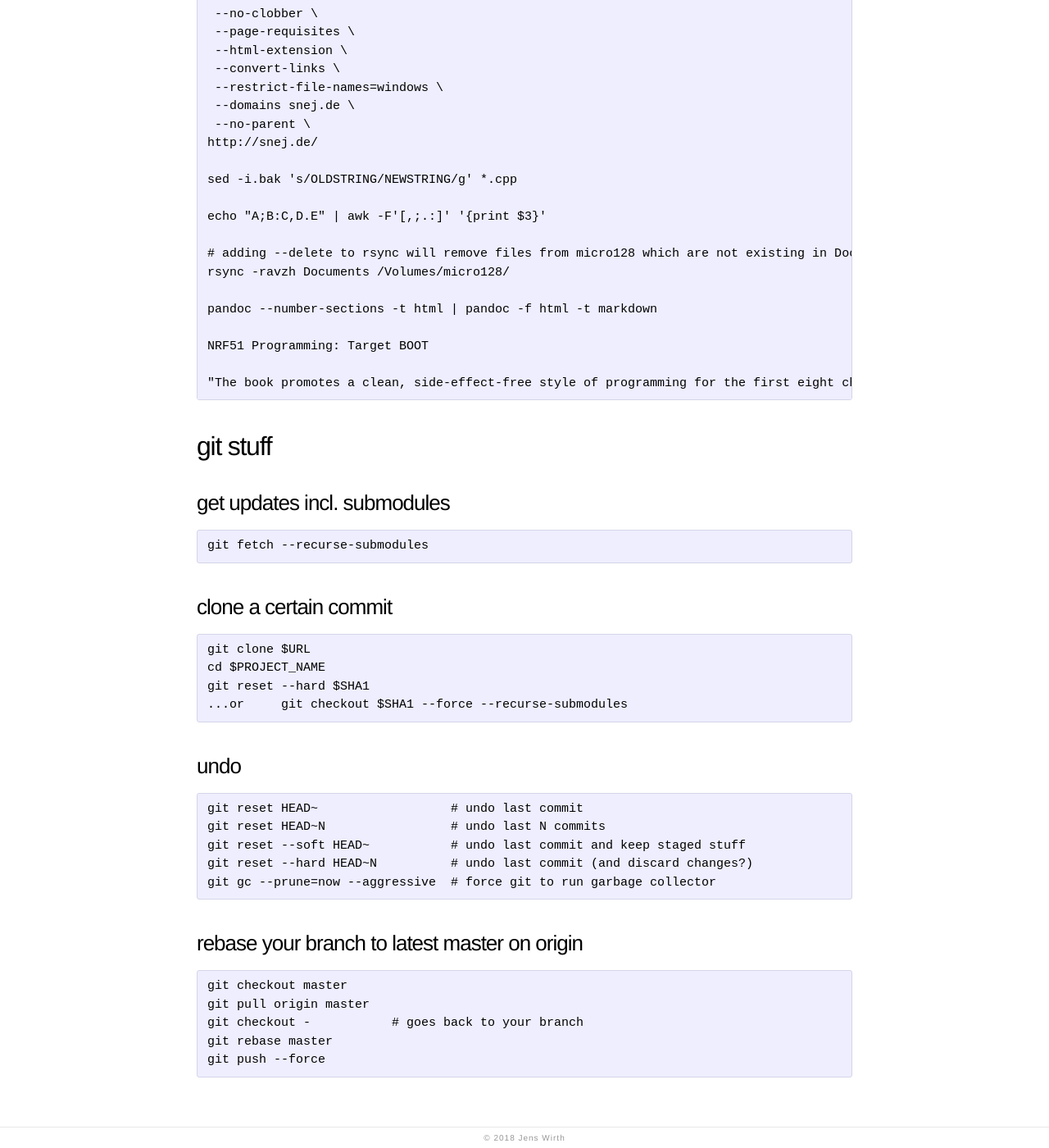
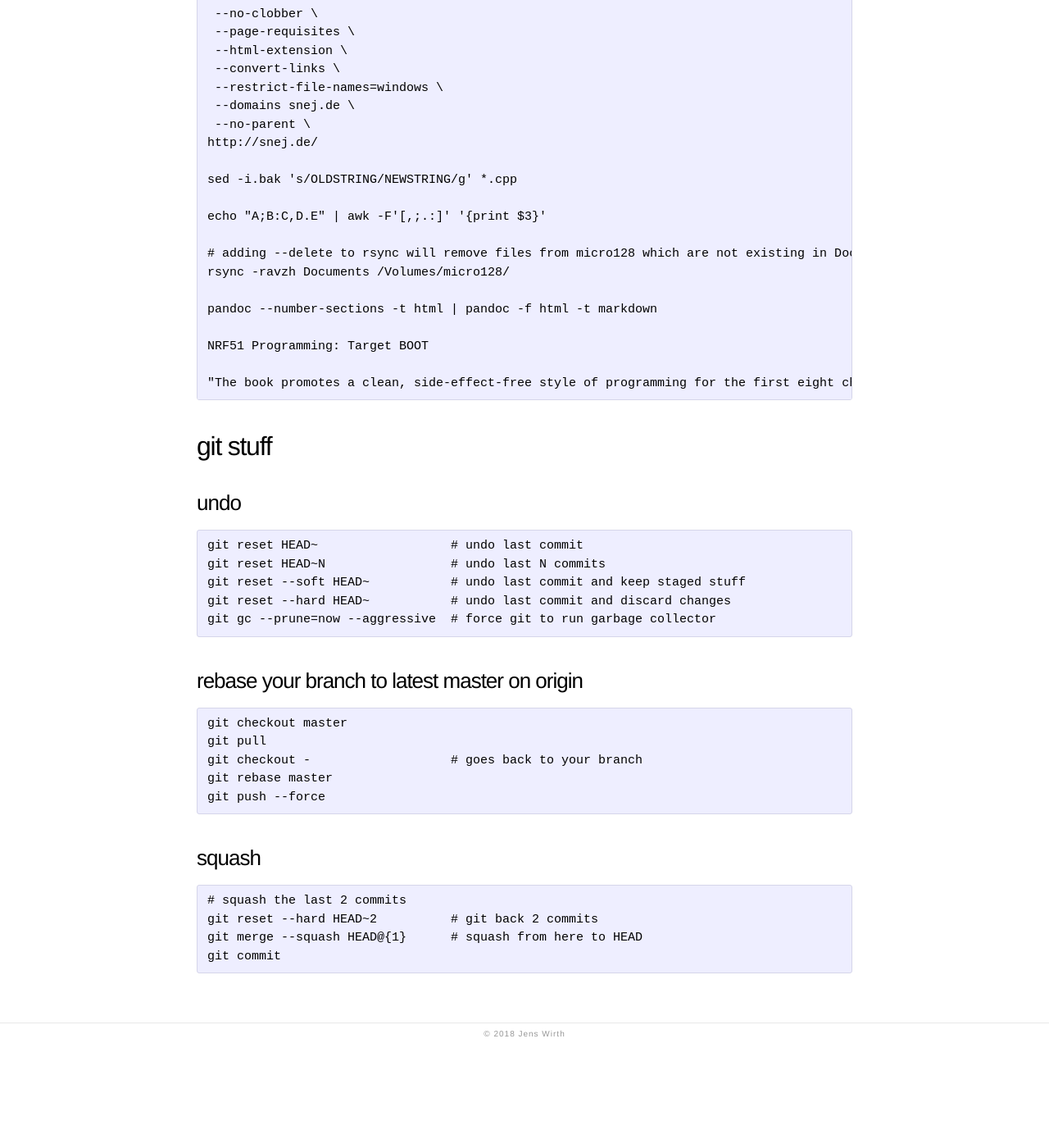
Before and after one commit to jewirth/jewirth.github.io, a Jekyll site: the page built from syntax.md, in a window 1280 px wide and 1400 px high, scrolled down 11401 px. Shown: the whole window at 82% size. Built offline with Jekyll 4.4.1, drawn with Linux system fonts in a browser that asks for light colours; after the commit the page ends 12674 px from its top, so only the background shows below that.

Commit message:
Update syntax.md

```diff
--- a/syntax.md
+++ b/syntax.md
@@ -526,25 +526,22 @@ Here you'll see a mess of syntax snippets that I found useful at some point in m
 
 # git stuff
 
-## get updates incl. submodules
-    git fetch --recurse-submodules
-
-## clone a certain commit
-    git clone $URL
-    cd $PROJECT_NAME
-    git reset --hard $SHA1
-    ...or     git checkout $SHA1 --force --recurse-submodules
-
 ## undo
     git reset HEAD~                  # undo last commit
     git reset HEAD~N                 # undo last N commits
     git reset --soft HEAD~           # undo last commit and keep staged stuff
-    git reset --hard HEAD~N          # undo last commit (and discard changes?)
+    git reset --hard HEAD~           # undo last commit and discard changes
     git gc --prune=now --aggressive  # force git to run garbage collector
 
 ## rebase your branch to latest master on origin
     git checkout master
-    git pull origin master
-    git checkout -           # goes back to your branch
+    git pull
+    git checkout -                   # goes back to your branch
     git rebase master
     git push --force
+
+## squash
+    # squash the last 2 commits
+    git reset --hard HEAD~2          # git back 2 commits
+    git merge --squash HEAD@{1}      # squash from here to HEAD
+    git commit
```
